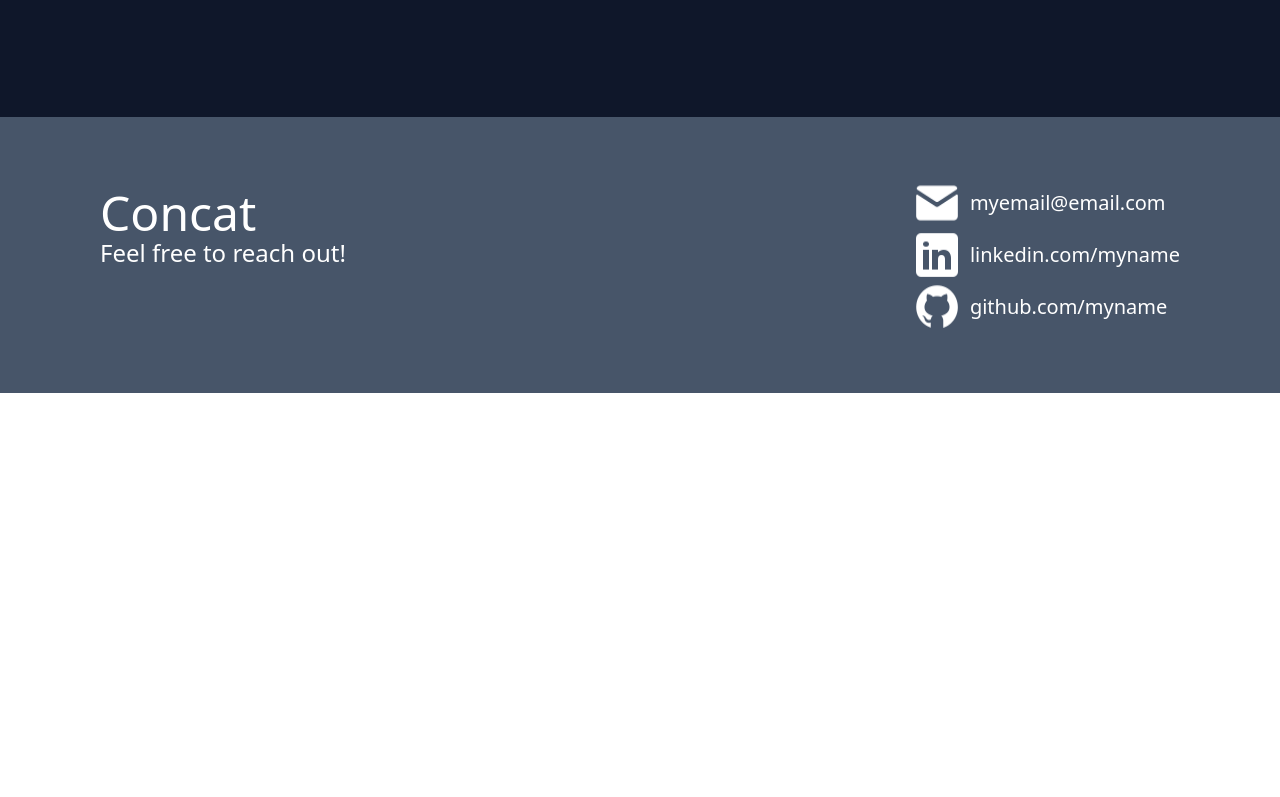
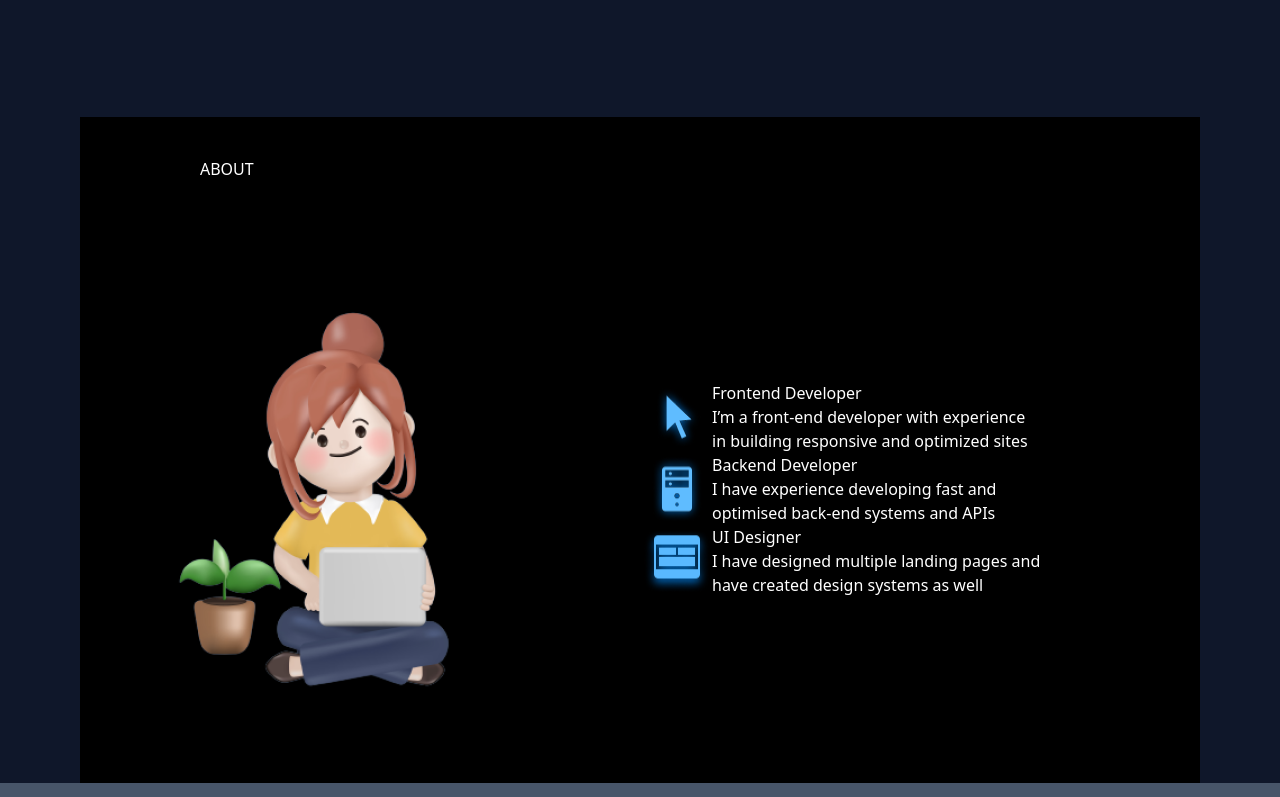
Before and after one commit to kifatet-n/portfolio, a React (Vite) app: page / in a window 1280 px wide. Shown: the part 703-1500 px from the top of the page. Before the commit the page ends 1096 px from the top, so only its background shows below. Built offline with nearby package versions, Linux system fonts and the light colour scheme.

Commit message:
About section

```diff
--- a/src/companents/sections/Themain.jsx
+++ b/src/companents/sections/Themain.jsx
@@ -1,10 +1,12 @@
 import React from 'react'
 import Profil from './profil/Profil'
+import About from './about/About'
 
 function Themain() {
   return (
     <main className='bg-slate-900'>
         <Profil/>
+        <About/>
 
     </main>
   )
--- /dev/null
+++ b/src/companents/sections/about/About.jsx
@@ -0,0 +1,35 @@
+import React from 'react'
+
+function About() {
+  return (
+    <div className='bg-black mx-20'>
+        <h2 className='text-white px-[120px] py-10'>ABOUT</h2>
+        <div className='flex'>
+            <img src="./src/assets/about/aboutImage.png" alt="" />
+            <div className='py-40'>
+                <div className='flex '>
+                    <img src="./src/assets/about/cursorIcon.png" alt="" />
+                    <p className='text-white'>Frontend Developer <br />
+                         I’m a front-end developer with experience <br />
+                        in building responsive and optimized sites</p>
+                </div>
+                <div className='flex'>
+                    <img src="./src/assets/about/serverIcon.png" alt="" />
+                    <p className='text-white'>Backend Developer <br /> I have experience developing fast and <br />
+                    optimised back-end systems and APIs</p>
+                </div>
+                <div className='flex'>
+                    <img src="./src/assets/about/uiIcon.png" alt="" />
+                    <p className='text-white'> UI Designer <br /> I have designed multiple landing pages and <br />
+                    have created design systems as well </p>
+
+                </div>
+            </div>
+        </div>
+
+
+    </div>
+  )
+}
+
+export default About
```
